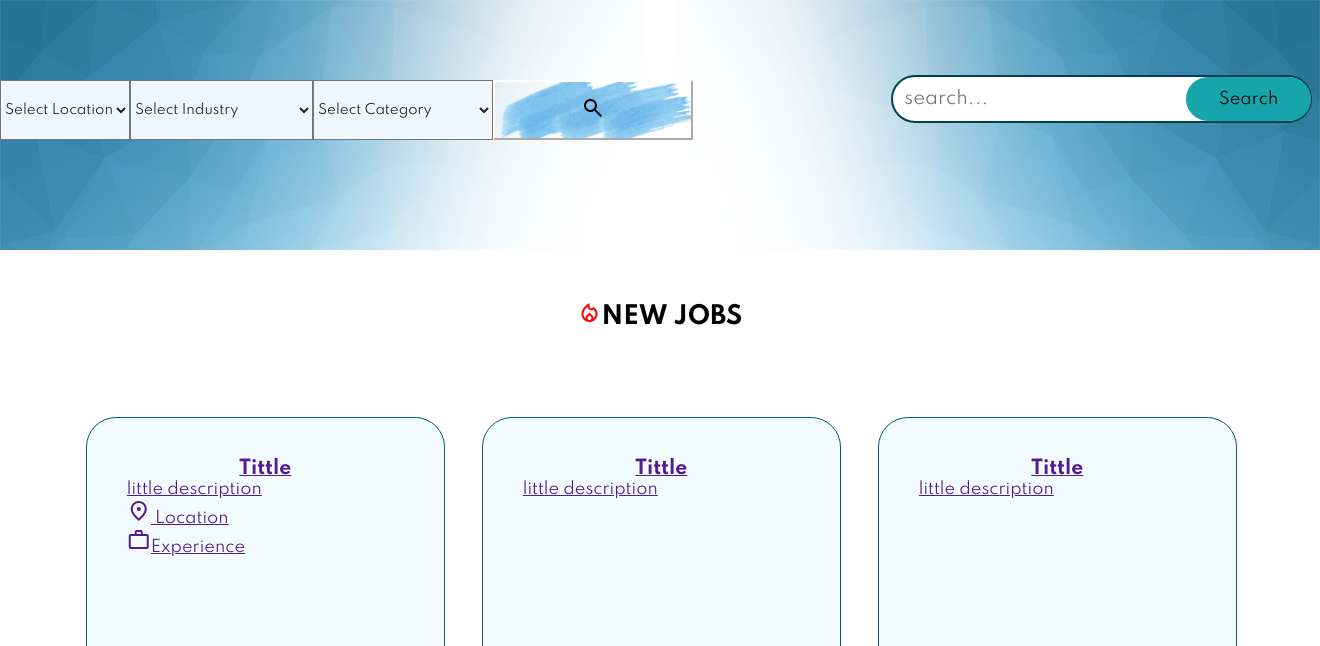
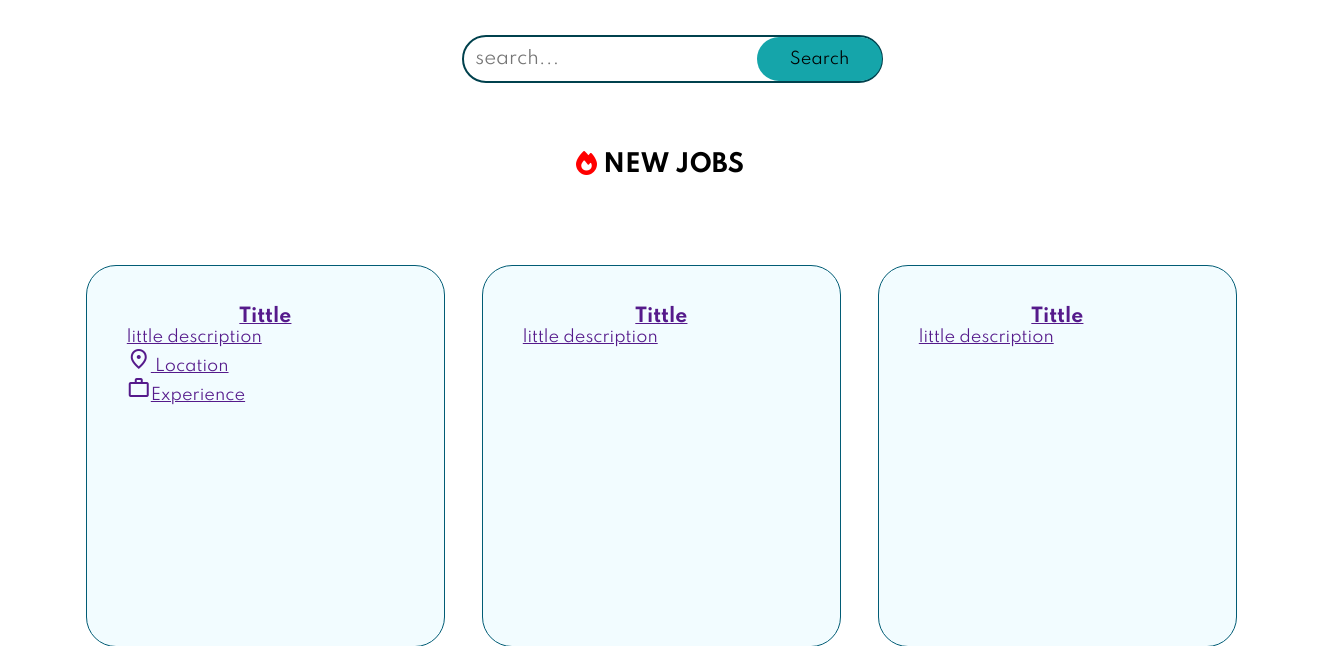
Before and after one commit to Atef-Abrar-Bhuyian/Job-Quest, a PHP site: page /search_jobs.html in a window 1320 px wide. Shown: the part 80-726 px from the top of the page. Run offline with PHP 8.4, Linux system fonts and the light colour scheme; some libraries are stand-ins or nearby versions; some web fonts are replaced.

Commit message:
search page modified

```diff
--- a/search_jobs.html
+++ b/search_jobs.html
@@ -8,6 +8,7 @@
     <link rel="preconnect" href="https://fonts.googleapis.com">
     <link rel="preconnect" href="https://fonts.gstatic.com" crossorigin>
     <link rel="shortcut icon" href="./media/logo/favicon.png" type="image/x-icon">
+    <script src="https://kit.fontawesome.com/49c2b39c0f.js" crossorigin="anonymous"></script>
     <link
         href="https://fonts.googleapis.com/css2?family=Bodoni+Moda:ital,opsz@1,6..96&family=Explora&family=Josefin+Sans&family=Montserrat&family=Moon+Dance&family=Poppins&family=Ramabhadra&family=Roboto+Condensed&family=Rubik&display=swap"
         rel="stylesheet">
@@ -32,7 +33,7 @@
     </header>
 
     <section class="search-section">
-        <div class="all-in-one">
+        <!-- <div class="all-in-one">
             <div class="all-in-one">
                 <select>
                     <option>Select Location</option>
@@ -75,7 +76,7 @@
             </div>
             <div class="all-in-one" id="search-icon"><button><span class="material-symbols-outlined">
                         search
-                    </span></button></div>
+                    </span></button></div> -->
         <div class="search searchbar">
             <div class="search_box">
                 <input type="text" class="input" placeholder="  search...">
@@ -87,9 +88,7 @@
         </div>
     </section>
     <section>
-        <h2 class="new-jobs-text"><span class="material-symbols-outlined fire">
-                local_fire_department
-            </span>NEW JOBS</h2>
+        <h2 class="new-jobs-text"><i class="fa-solid fa-fire fire"></i> NEW JOBS</h2>
         <div class="new-jobs">
             <a href="">
                 <div class="new-jobs-divs">
--- a/style.css
+++ b/style.css
@@ -226,20 +226,8 @@ font-size: 40px;
 }
 
 /* search jobs page */
-.icon button{
-    align-items: center;
-    padding-top: 30px;
-    background-color: transparent;
-    border: none;
-    cursor: pointer;
-}
-.input{
-    border-radius: 10px;
-    border: 2.5px solid rgb(0, 65, 77);
-}
 .search{
-	width:600px;
-	margin: 20px 15%;
+	margin: 20px 35%;
 }
 
 .search .search_box{
@@ -292,33 +280,7 @@ font-size: 40px;
 	padding-right: 145px;
 }
 .search-section{
-    background-image: url(./media/img/search-background.png);
-    background-repeat: no-repeat;
-    background-size: cover;
-    height: 250px;
-}
-.all-in-one{
-    display: flex;
-    padding-top: 40px;
-}
-#search-icon button{
-    width: 200px;
-    border-color: #222;
-    cursor:pointer;
-    background-image: url(./media/img/light\ blue\ paint\ brush.png);
-    background-repeat: no-repeat;
-    background-position:5px;
-    background-size: cover;
-    background-color: transparent;
-    border-color: white;
-}
-
-#search-icon button:hover{
-    color:white;
-    background-image: none;
-    transition: 0.5s ease;
-    background-image:url(./media/img/light\ blue\ paint\ brush.png);
-
+    height: 80px;
 }
 
 #input-place{
@@ -348,10 +310,7 @@ font-size: 40px;
 
 
 
-.all-in-one select{
-    background-color:aliceblue;
-    color: #222;
-}
+
 
 .new-jobs-text{
     text-align: center;
```
Lines whose indentation alone changed are shown as unchanged.
